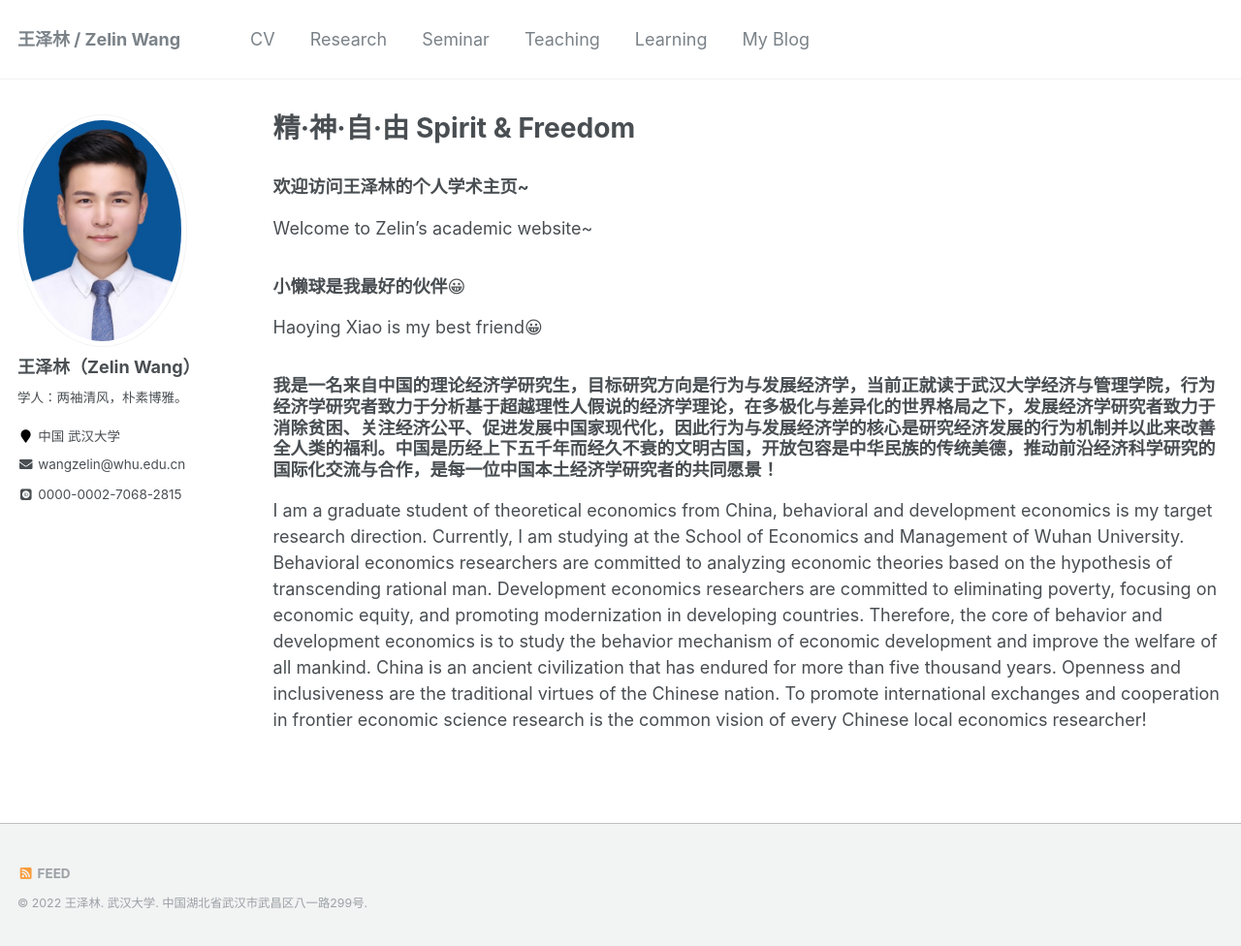
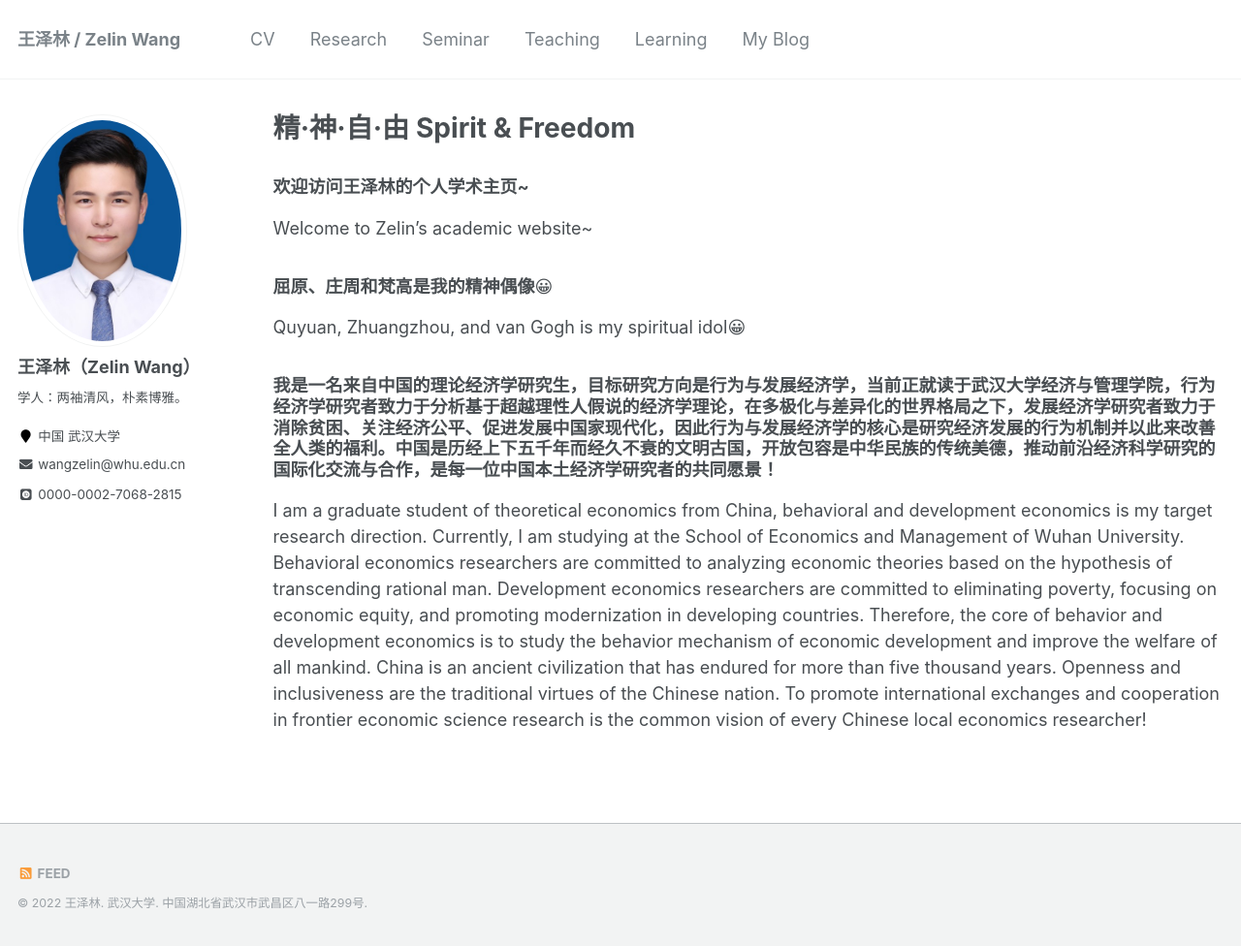
Before and after one commit to ColinWangZelin/colinwangzelin.github.io, a Jekyll site: the page built from index.md, in a window 1280 px wide and 978 px high. Shown: the whole window at 97% size. Built offline with Jekyll 4.4.1, drawn with Linux system fonts in a browser that asks for light colours; some web fonts are replaced.

Commit message:
Update index.md

```diff
--- a/index.md
+++ b/index.md
@@ -13,9 +13,9 @@ redirect_from:
 
 Welcome to Zelin's academic website~
 
-### 小懒球是我最好的伙伴😀
+### 屈原、庄周和梵高是我的精神偶像😀
 
-Haoying Xiao is my best friend😀
+Quyuan, Zhuangzhou, and van Gogh is my spiritual idol😀
 
 ### 我是一名来自中国的理论经济学研究生，目标研究方向是行为与发展经济学，当前正就读于武汉大学经济与管理学院，行为经济学研究者致力于分析基于超越理性人假说的经济学理论，在多极化与差异化的世界格局之下，发展经济学研究者致力于消除贫困、关注经济公平、促进发展中国家现代化，因此行为与发展经济学的核心是研究经济发展的行为机制并以此来改善全人类的福利。中国是历经上下五千年而经久不衰的文明古国，开放包容是中华民族的传统美德，推动前沿经济科学研究的国际化交流与合作，是每一位中国本土经济学研究者的共同愿景！
 
```
